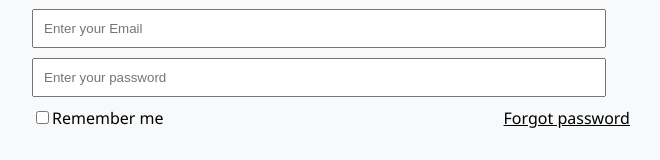
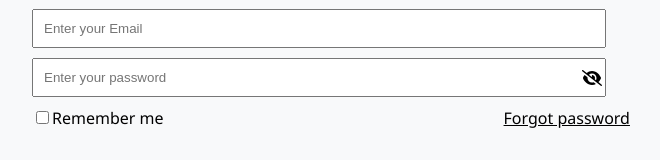
Before and after one commit to KENNETHSAYAN/Web-deploy, a React (Create React App) app in the folder edukada/: page /Login in a window 1280 px wide. Shown: the part 458-618 px from the top of the page, without its empty margins (308-968 px from the left). Built offline with nearby package versions, Linux system fonts and the light colour scheme.

Commit message:
putting show password icon

```diff
--- a/edukada/src/Authentication/login.js
+++ b/edukada/src/Authentication/login.js
@@ -95,6 +95,7 @@ export default function Login() {
         <div style={{ position: 'relative', width: '100%' }}>
           <input type={showPassword ? "text" : "password"} id="password" name="password" placeholder="Enter your password" value={data.password} onChange={(e) => setData({ ...data, password: e.target.value })} required style={{ marginBottom: '10px', padding: '10px', width: '550px' }} />
           <span style={{ position: 'absolute', right: '30px', top: '40%', transform: 'translateY(-50%)', cursor: 'pointer' }} onClick={() => setShowPassword(!showPassword)}>
+            {showPassword ? <FontAwesomeIcon icon={faEye} /> : <FontAwesomeIcon icon={faEyeSlash} />}
           </span>
         </div>
         <div style={{ display: 'flex', gap: 340, width: 600, justifyContent: 'start', marginRight: 200 }}>
```
